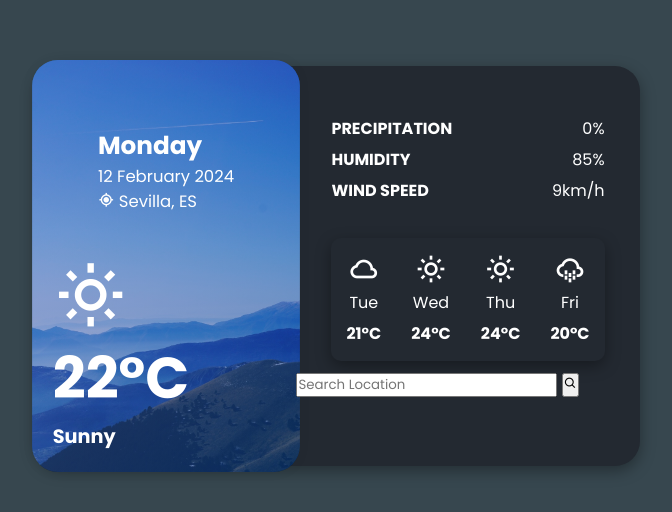
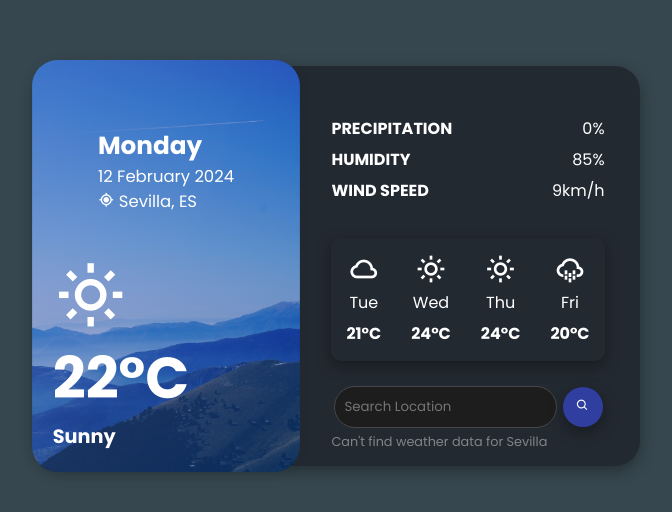
Before and after one commit to asa7ur/Weather_App_1, a website: page index.html in a window 1280 px wide. Shown: the part 134-646 px from the top of the page, without its empty margins (302-974 px from the left). Drawn offline with nearby package versions, Linux system fonts and the light colour scheme; no server answers.

Commit message:
Added a submit form

```diff
--- a/app.js
+++ b/app.js
@@ -1,4 +1,6 @@
-const locButton = document.querySelector('.loc-button')
+const form = document.querySelector('.form')
+const input = document.querySelector('.form-input')
+const alert = document.querySelector('.alert')
 const todayInfo = document.querySelector('.today-info')
 const todayWeatherIcon = document.querySelector('.today-weather i')
 const todayTemp = document.querySelector('.weather-temp')
@@ -26,6 +28,7 @@ const weatherIconMap = {
 }
 
 async function getWeatherData(location) {
+	alert.style.display = 'none'
 	try {
 		const { data } = await axios.post('/api/weather', { location })
 		const todayWeather = data.list[0].weather[0].description
@@ -57,7 +60,7 @@ async function getWeatherData(location) {
 		weatherDescriptionElement.textContent = todayWeather
 
 		// Update todays info in the "day-info" section
-		const todayPrecipitation = `${data.list[0].pop*100}%`
+		const todayPrecipitation = `${data.list[0].pop * 100}%`
 		const todayHumidity = `${data.list[0].main.humidity}%`
 		const todayWindSpeed = `${data.list[0].wind.speed} km/h`
 
@@ -115,7 +118,13 @@ async function getWeatherData(location) {
 			// Stop after getting four days
 			if (count === 4) break
 		}
-	} catch (error) {}
+	} catch (error) {
+		alert.style.display = 'block'
+		alert.textContent = `Can't find weather data for ${location}`
+		setTimeout(() => {
+			alert.style.opacity = 0
+		}, 5000)
+	}
 }
 
 document.addEventListener('DOMContentLoaded', () => {
@@ -123,9 +132,11 @@ document.addEventListener('DOMContentLoaded', () => {
 	getWeatherData(defaultLocation)
 })
 
-locButton.addEventListener('click', () => {
-	const location = prompt('Enter a location :')
-	if (!location) return
-
-	getWeatherData(location)
+form.addEventListener('submit', (e) => {
+	e.preventDefault()
+	const location = input.value
+	if (location) {
+		getWeatherData(location)
+	}
+	input.value = ''
 })
--- a/style.css
+++ b/style.css
@@ -1,13 +1,13 @@
 @import url('https://fonts.googleapis.com/css2?family=Poppins:wght@300;400;500;600;700;800&display=swap');
 
-*{
+* {
     margin: 0;
     padding: 0;
     box-sizing: border-box;
     font-family: "Poppins", sans-serif;
 }
 
-body{
+body {
     background-color: #37474f;
     height: 100vh;
     display: flex;
@@ -15,7 +15,7 @@ body{
     justify-content: center;
 }
 
-.container{
+.container {
     height: 400px;
     background-color: #232931;
     color: #fff;
@@ -23,7 +23,7 @@ body{
     box-shadow: 0 5px 15px rgba(0, 0, 0, 0.35);
 }
 
-.left-info{
+.left-info {
     width: 260px;
     height: 100%;
     float: left;
@@ -39,11 +39,11 @@ body{
     transition: all 0.3s ease;
 }
 
-.left-info:hover{
+.left-info:hover {
     transform: scale(1.1) perspective(2500px) rotateY(5deg);
 }
 
-.pic-gradient{
+.pic-gradient {
     position: absolute;
     width: 100%;
     height: 100%;
@@ -54,14 +54,14 @@ body{
     opacity: 0.5;
 }
 
-.today-info{
+.today-info {
     position: absolute;
     display: flex;
     flex-direction: column;
     margin-top: 25%;
 }
 
-.today-weather{
+.today-weather {
     position: absolute;
     display: flex;
     flex-direction: column;
@@ -70,41 +70,41 @@ body{
     left: 20px;
 }
 
-.today-weather .bx{
+.today-weather .bx {
     font-size: 4.6rem;
 }
 
-.weather-temp{
+.weather-temp {
     font-weight: 700;
     font-size: 3.5rem;
 }
 
-.right-info{
+.right-info {
     float: right;
     position: relative;
     height: 100%;
     padding-top: 25px;
 }
 
-.day-info{
+.day-info {
     padding: 25px 35px;
     display: flex;
     flex-direction: column;
 }
 
-.day-info div:not(:last-child){
+.day-info div:not(:last-child) {
     margin-bottom: 6px;
 }
 
-.day-info div .title{
+.day-info div .title {
     font-weight: 700;
 }
 
-.day-info div .value{
+.day-info div .value {
     float: right;
 }
 
-.days-list{
+.days-list {
     display: flex;
     list-style: none;
     margin: 10px 35px;
@@ -112,7 +112,7 @@ body{
     border-radius: 10px;
 }
 
-.days-list li{
+.days-list li {
     padding: 15px;
     cursor: pointer;
     display: flex;
@@ -123,32 +123,45 @@ body{
     transition: all 0.3s ease;
 }
 
-.days-list li .bx{
+.days-list li .bx {
     margin-bottom: 5px;
     font-size: 2rem;
 }
 
-.days-list li:hover{
+.days-list li:hover {
     transform: scale(1.1);
     background-color: #fff;
     color: #222831;
     box-shadow: 0 5px 15px rgba(0, 0, 0, 0.35);
 }
 
-.days-list li .day-temp{
+.days-list li .day-temp {
     margin-top: 6px;
     font-weight: 700;
 }
 
-.btn-container{
-    padding: 25px 35px;
+.form {
+    margin-top: 25px;
+    display: flex;
+    align-items: center;
+    justify-content: center;
+    gap: 6px;
 }
 
-.loc-button{
+.form-input {
+    width: 65%;
+    background-color: #1d1d1d;
+    border: 1px solid #464748;
+    padding: 10px;
+    border-radius: 25px;
     outline: none;
-    width: 100%;
+    color: #fff;
+}
+
+.submit-btn {
+    outline: none;
     border: none;
-    font-weight: 700;
+    width: 40px;
     border-radius: 25px;
     padding: 10px;
     background: #303f9f;
@@ -158,6 +171,13 @@ body{
     transition: all 0.3s ease;
 }
 
-.loc-button:hover{
+.submit-btn:hover {
     background: #1a237e;
 }
+
+.alert {
+    font-size: 0.8rem;
+    margin-top: 5px;
+    margin-left: 35px;
+    transition: all 0.3s ease;
+}
```
